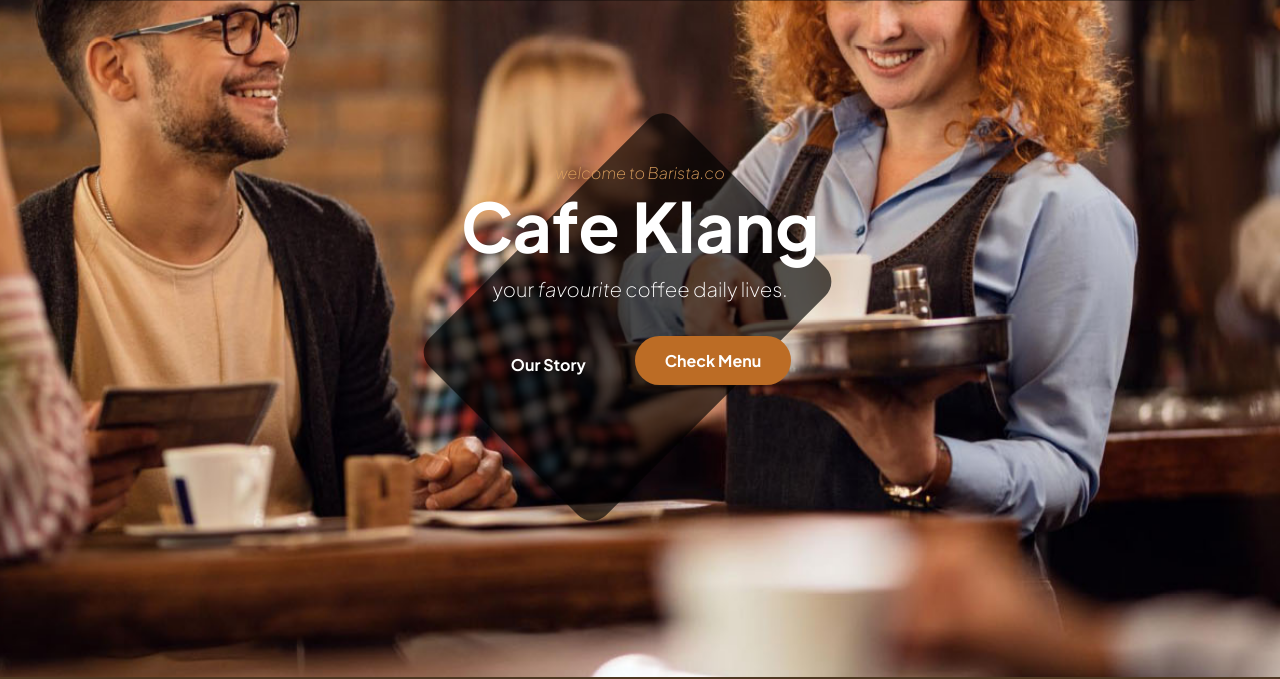
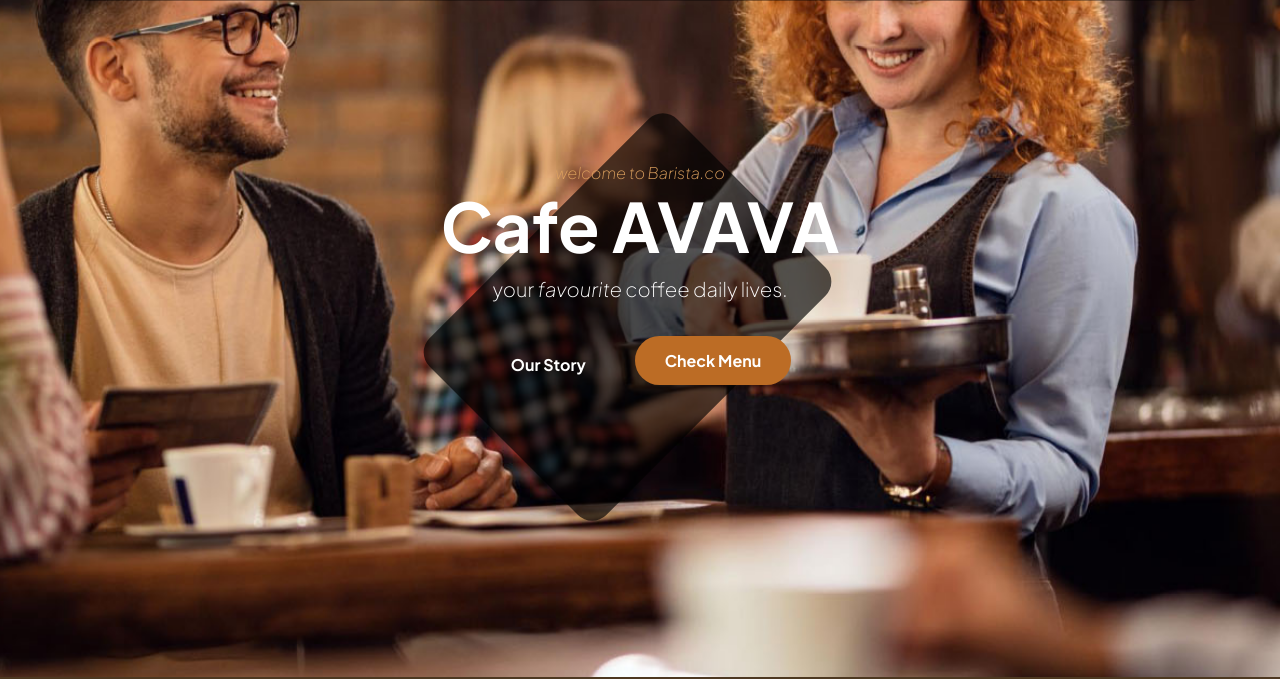
Before and after one commit to MoyaPervayaOrganizaciya/.github, a plain HTML site: page index.html in a window 1280 px wide. Shown: the part 123-802 px from the top of the page. Drawn offline with Linux system fonts and the light colour scheme.

Commit message:
Update index.html

```diff
--- a/index.html
+++ b/index.html
@@ -91,7 +91,7 @@ Bootstrap 5 HTML CSS Template
                             <div class="col-lg-6 col-12 mx-auto">
                                 <em class="small-text">welcome to Barista.co</em>
 
-                                <h1>Cafe Klang</h1>
+                                <h1>Cafe AVAVA</h1>
 
                                 <p class="text-white mb-4 pb-lg-2">
                                     your <em>favourite</em> coffee daily lives.
```
